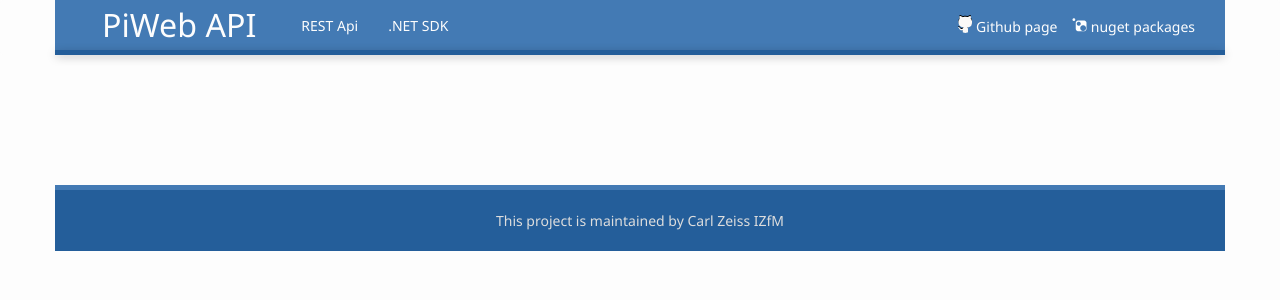
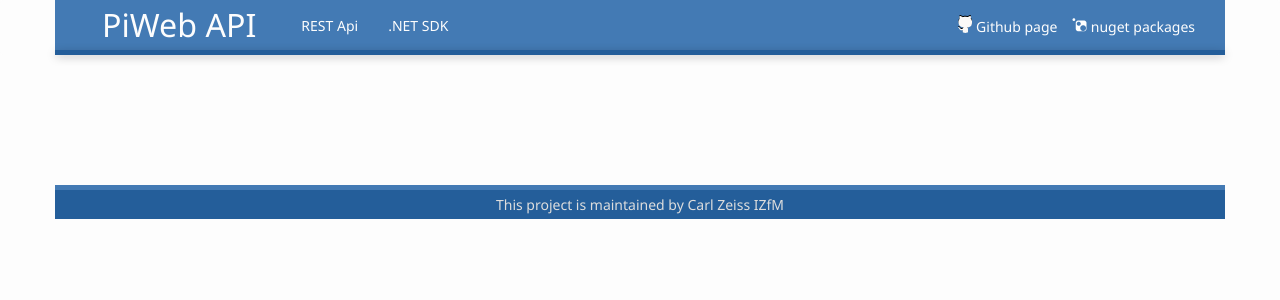
Before and after one commit to ZEISS-PiWeb/PiWeb-Api, a Jekyll site: the page built from _pages/00-piwebapi.md, in a window 1280 px wide. Shown: the top 300 px of the page. Built offline with Jekyll 4.4.1, drawn with Linux system fonts in a browser that asks for light colours.

Commit message:
CSS styling

```diff
--- a/stylesheets/custom-styles.css
+++ b/stylesheets/custom-styles.css
@@ -357,7 +357,7 @@ div>.affix{
 .footer{
 	text-align: center;
 	border-top: 5px solid #437AB4;
-  	padding: 20px;
+  	padding: 4px;
   	background-color: #245E9A;
 }
 
```
